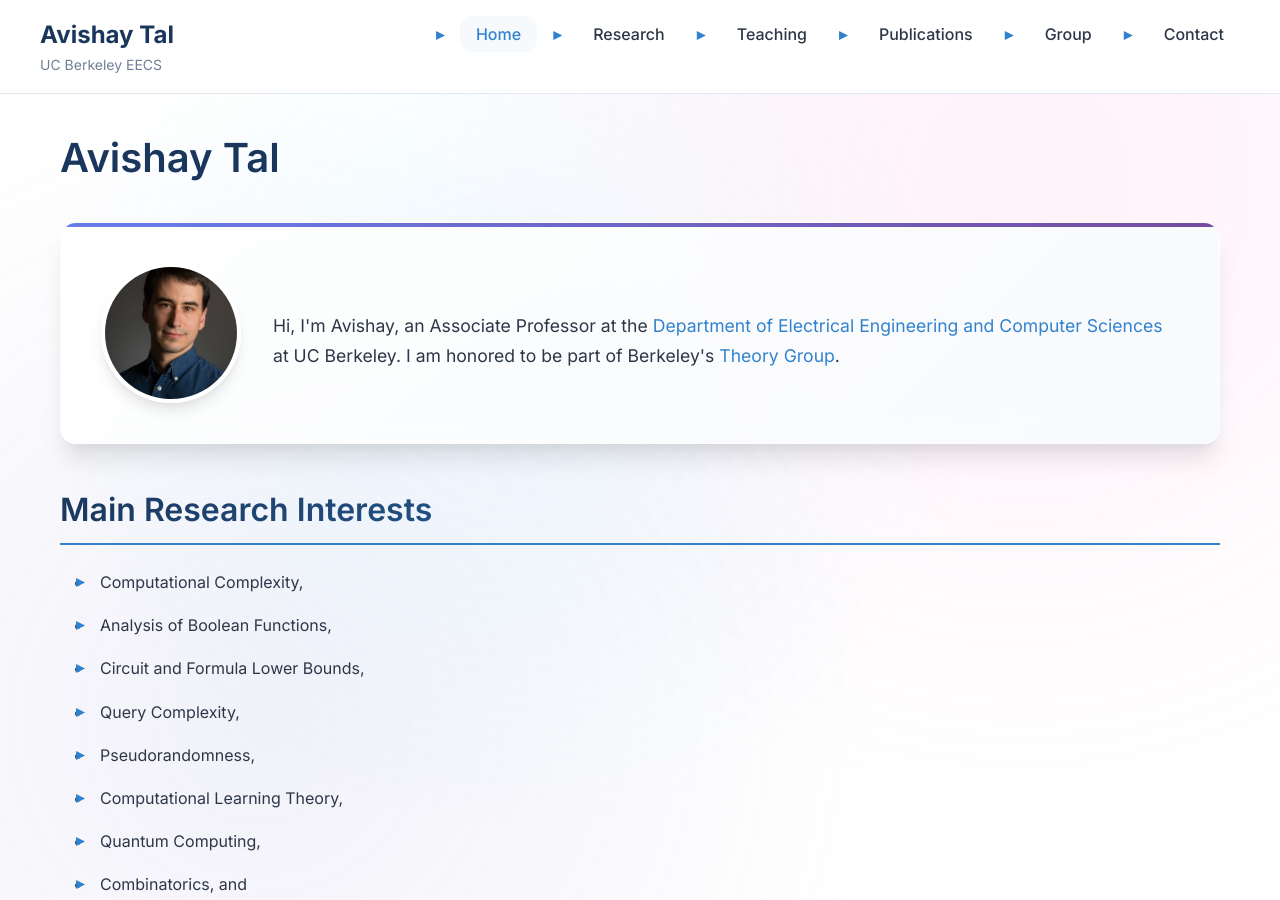
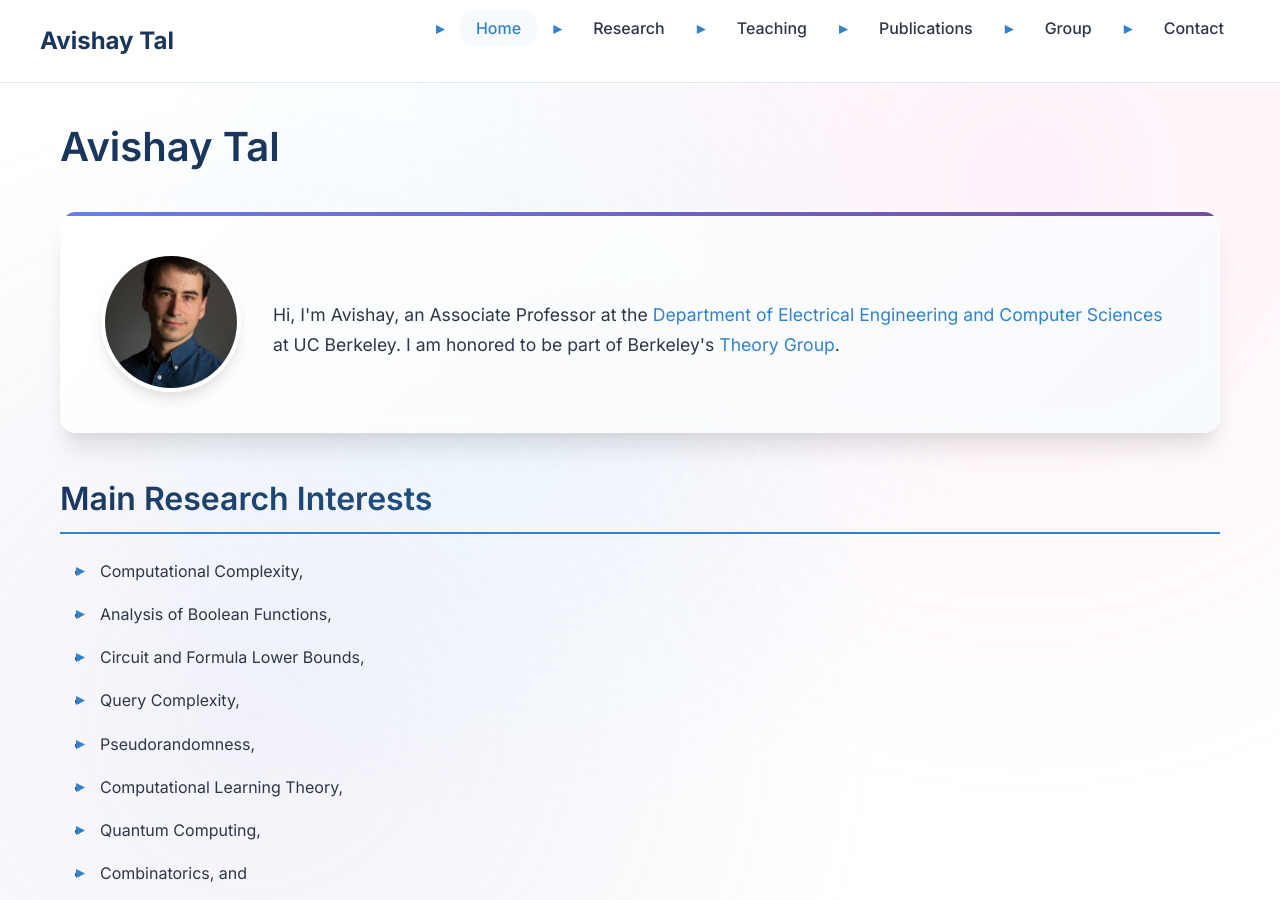
Before and after one commit to avishaytal/website, a Jekyll site: the page built from index.md, in a window 1280 px wide and 900 px high. Built offline with Jekyll 4.4.1, drawn with Linux system fonts in a browser that asks for light colours.

Commit message:
Update default.html: use relative_url filter and remove brand title

```diff
--- a/_layouts/default.html
+++ b/_layouts/default.html
@@ -20,28 +20,27 @@
             <div class="nav-brand">
                 <a href="./" class="brand-link">
                     <span class="brand-name">{{ site.author.name }}</span>
-                    <span class="brand-title">UC Berkeley EECS</span>
                 </a>
             </div>
             <div class="nav-menu" id="nav-menu">
                 <ul class="nav-list">
                     <li class="nav-item">
-                        <a href="./" class="nav-link {% if page.url == '/' %}active{% endif %}">Home</a>
+                        <a href={{ '/' | relative_url }} class="nav-link {% if page.url == '/' %}active{% endif %}">Home</a>
                     </li>
                     <li class="nav-item">
-                        <a href="./#research" class="nav-link">Research</a>
+                        <a href={{ '/#research' | relative_url }} class="nav-link">Research</a>
                     </li>
                     <li class="nav-item">
-                        <a href="./#teaching" class="nav-link">Teaching</a>
+                        <a href={{ '/#teaching' | relative_url }} class="nav-link">Teaching</a>
                     </li>
                     <li class="nav-item">
-                        <a href="./#publications" class="nav-link">Publications</a>
+                        <a href={{ '/#publications' | relative_url }} class="nav-link">Publications</a>
                     </li>
                     <li class="nav-item">
-                        <a href="./#students" class="nav-link">Group</a>
+                        <a href={{ '/#students' | relative_url }} class="nav-link">Group</a>
                     </li>
                     <li class="nav-item">
-                        <a href="./#contact" class="nav-link">Contact</a>
+                        <a href={{ '/#contact' | relative_url }} class="nav-link">Contact</a>
                     </li>
                 </ul>
             </div>
```
